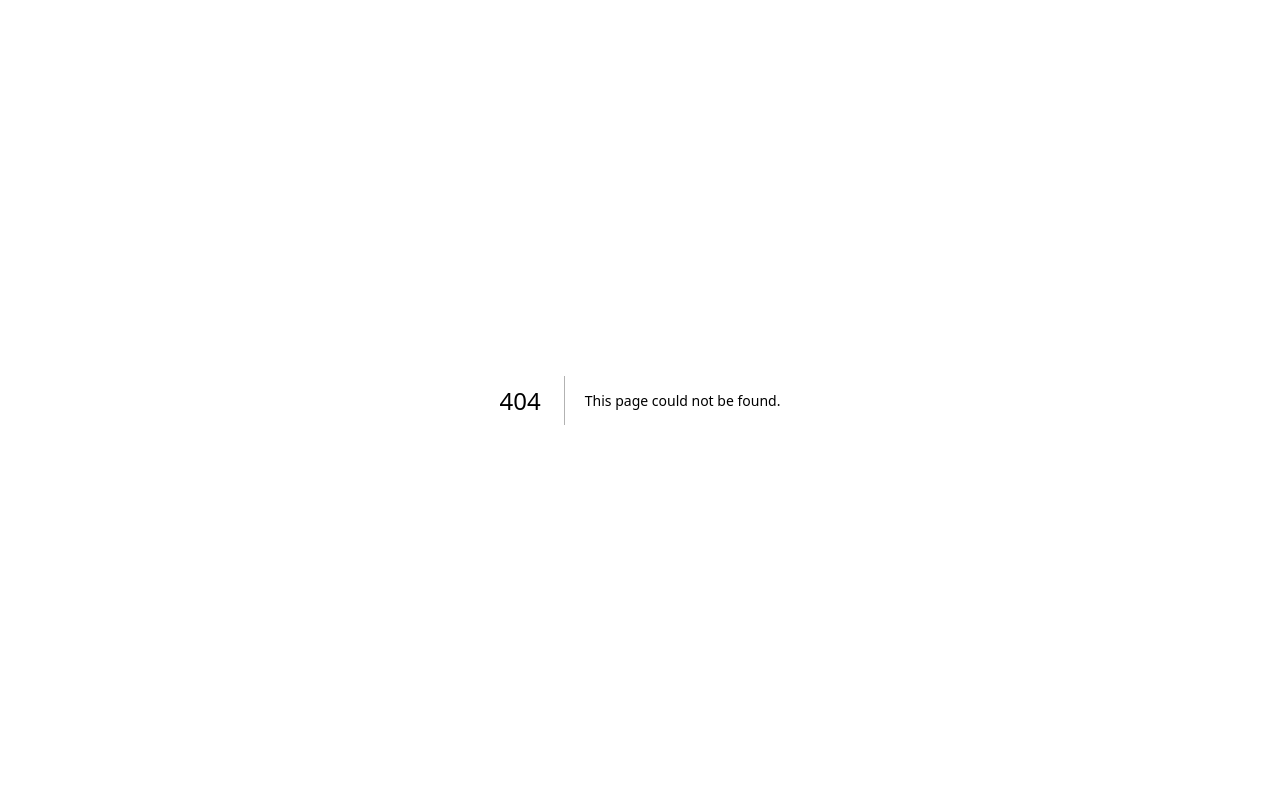
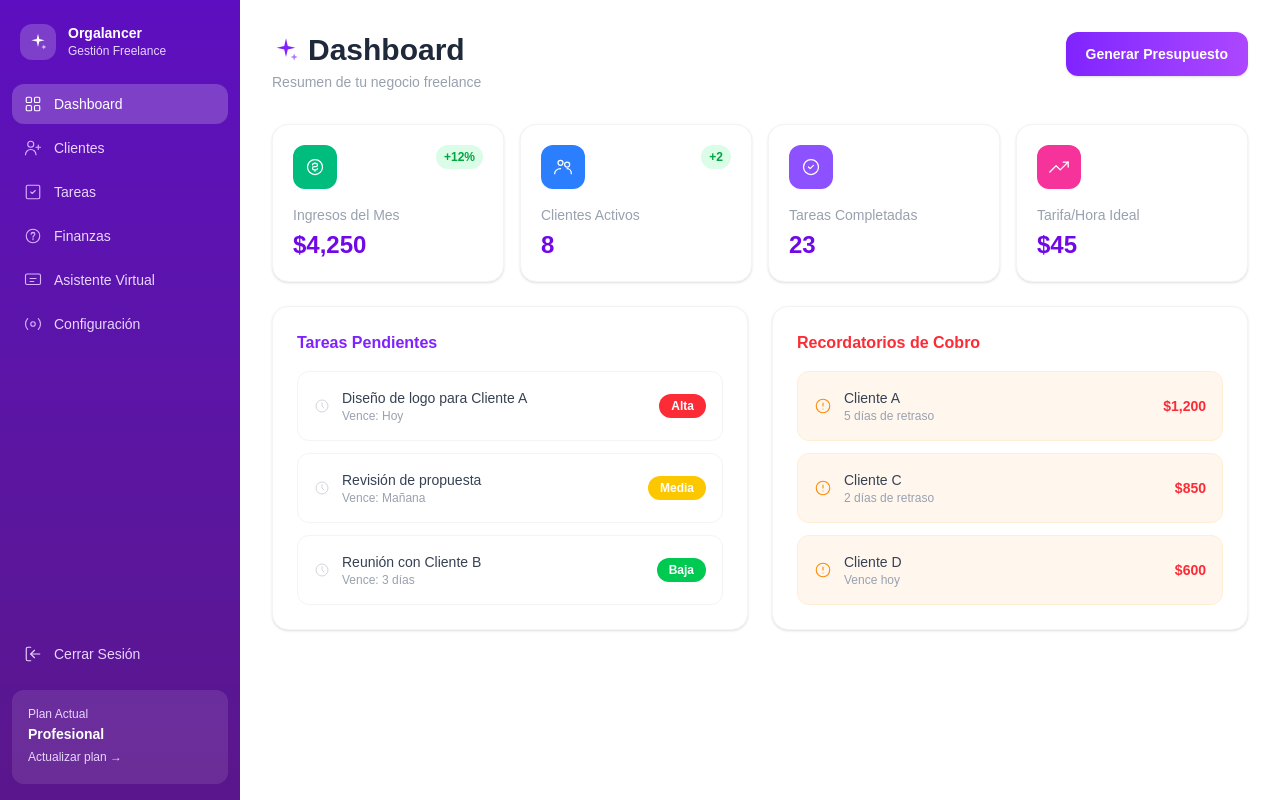
Before and after one commit to rivasofi/orgalancer_gdsi, a Next.js app in the folder frontend/: page /dashboard in a window 1280 px wide. Before the commit this address had no page. Built offline with nearby package versions, Linux system fonts and the light colour scheme; sample sign-in values are in the browser's storage.

Commit message:
feat(dashboard): implement UI layout for main dashboard (non-functional)

```diff
--- /dev/null
+++ b/frontend/app/(dashboard)/dashboard/_components/payment_reminders.tsx
@@ -0,0 +1,39 @@
+interface Reminder {
+  client: string;
+  detail: string;
+  amount: string;
+}
+
+const reminders: Reminder[] = [
+  { client: "Cliente A", detail: "5 días de retraso", amount: "$1,200" },
+  { client: "Cliente C", detail: "2 días de retraso", amount: "$850"   },
+  { client: "Cliente D", detail: "Vence hoy",         amount: "$600"   },
+];
+
+export default function PaymentReminders() {
+  return (
+    <div className="bg-white rounded-2xl p-6 shadow-sm border border-gray-100">
+      <h2 className="text-red-500 font-bold text-base mb-4">Recordatorios de Cobro</h2>
+      <div className="space-y-3">
+        {reminders.map((r) => (
+          <div
+            key={r.client}
+            className="flex items-center justify-between p-4 rounded-xl bg-orange-50 border border-orange-100"
+          >
+            <div className="flex items-center gap-3">
+              <svg width="18" height="18" fill="none" viewBox="0 0 24 24" className="text-orange-400 shrink-0">
+                <circle cx="12" cy="12" r="9" stroke="currentColor" strokeWidth="1.5" />
+                <path d="M12 8v4M12 16h.01" stroke="currentColor" strokeWidth="1.5" strokeLinecap="round" />
+              </svg>
+              <div>
+                <p className="text-gray-700 text-sm font-medium">{r.client}</p>
+                <p className="text-gray-400 text-xs">{r.detail}</p>
+              </div>
+            </div>
+            <span className="text-red-500 font-bold text-sm">{r.amount}</span>
+          </div>
+        ))}
+      </div>
+    </div>
+  );
+}
--- /dev/null
+++ b/frontend/app/(dashboard)/dashboard/_components/pending_tasks.tsx
@@ -0,0 +1,47 @@
+const PRIORITY_STYLES: Record<string, string> = {
+  Alta:  "bg-red-500 text-white",
+  Media: "bg-yellow-400 text-white",
+  Baja:  "bg-green-500 text-white",
+};
+
+interface Task {
+  title: string;
+  due: string;
+  priority: "Alta" | "Media" | "Baja";
+}
+
+const tasks: Task[] = [
+  { title: "Diseño de logo para Cliente A", due: "Vence: Hoy",     priority: "Alta"  },
+  { title: "Revisión de propuesta",         due: "Vence: Mañana",  priority: "Media" },
+  { title: "Reunión con Cliente B",         due: "Vence: 3 días",  priority: "Baja"  },
+];
+
+export default function PendingTasks() {
+  return (
+    <div className="bg-white rounded-2xl p-6 shadow-sm border border-gray-100">
+      <h2 className="text-violet-600 font-bold text-base mb-4">Tareas Pendientes</h2>
+      <div className="space-y-3">
+        {tasks.map((task) => (
+          <div
+            key={task.title}
+            className="flex items-center justify-between p-4 rounded-xl border border-gray-100 hover:border-violet-100 hover:bg-violet-50/30 transition-colors"
+          >
+            <div className="flex items-center gap-3">
+              <svg width="16" height="16" fill="none" viewBox="0 0 24 24" className="text-gray-300 shrink-0">
+                <circle cx="12" cy="12" r="9" stroke="currentColor" strokeWidth="1.5" />
+                <path d="M12 7v5l3 3" stroke="currentColor" strokeWidth="1.5" strokeLinecap="round" />
+              </svg>
+              <div>
+                <p className="text-gray-700 text-sm font-medium">{task.title}</p>
+                <p className="text-gray-400 text-xs">{task.due}</p>
+              </div>
+            </div>
+            <span className={`text-xs font-semibold px-3 py-1 rounded-full ${PRIORITY_STYLES[task.priority]}`}>
+              {task.priority}
+            </span>
+          </div>
+        ))}
+      </div>
+    </div>
+  );
+}
--- /dev/null
+++ b/frontend/app/(dashboard)/dashboard/_components/stat_card.tsx
@@ -0,0 +1,34 @@
+interface StatCardProps {
+  icon: React.ReactNode;
+  icon_bg: string;
+  label: string;
+  value: string;
+  badge?: string;
+  badge_color?: string;
+}
+
+export default function StatCard({
+  icon,
+  icon_bg,
+  label,
+  value,
+  badge,
+  badge_color = "bg-green-100 text-green-600",
+}: StatCardProps) {
+  return (
+    <div className="bg-white rounded-2xl p-5 shadow-sm border border-gray-100">
+      <div className="flex items-start justify-between mb-4">
+        <div className={`w-11 h-11 rounded-xl flex items-center justify-center ${icon_bg}`}>
+          {icon}
+        </div>
+        {badge && (
+          <span className={`text-xs font-semibold px-2 py-1 rounded-full ${badge_color}`}>
+            {badge}
+          </span>
+        )}
+      </div>
+      <p className="text-gray-400 text-sm mb-1">{label}</p>
+      <p className="text-violet-700 text-2xl font-bold">{value}</p>
+    </div>
+  );
+}
--- /dev/null
+++ b/frontend/app/(dashboard)/dashboard/page.tsx
@@ -0,0 +1,90 @@
+import StatCard from "./_components/stat_card";
+import PendingTasks from "./_components/pending_tasks";
+import PaymentReminders from "./_components/payment_reminders";
+
+const stats = [
+  {
+    icon_bg: "bg-emerald-500",
+    icon: (
+      <svg width="20" height="20" fill="none" viewBox="0 0 24 24">
+        <circle cx="12" cy="12" r="9" stroke="white" strokeWidth="1.5" />
+        <path d="M12 7v1M12 16v1M9 9.5c0-1.1.9-2 2-2h2a2 2 0 0 1 0 4h-2a2 2 0 0 0 0 4h2a2 2 0 0 0 2-2" stroke="white" strokeWidth="1.5" strokeLinecap="round" />
+      </svg>
+    ),
+    label: "Ingresos del Mes",
+    value: "$4,250",
+    badge: "+12%",
+  },
+  {
+    icon_bg: "bg-blue-500",
+    icon: (
+      <svg width="20" height="20" fill="none" viewBox="0 0 24 24">
+        <circle cx="9" cy="7" r="3" stroke="white" strokeWidth="1.5" />
+        <path d="M2 20c0-3.3 3.1-6 7-6" stroke="white" strokeWidth="1.5" strokeLinecap="round" />
+        <circle cx="17" cy="9" r="3" stroke="white" strokeWidth="1.5" />
+        <path d="M22 20c0-3.3-2.2-6-5-6" stroke="white" strokeWidth="1.5" strokeLinecap="round" />
+      </svg>
+    ),
+    label: "Clientes Activos",
+    value: "8",
+    badge: "+2",
+  },
+  {
+    icon_bg: "bg-violet-500",
+    icon: (
+      <svg width="20" height="20" fill="none" viewBox="0 0 24 24">
+        <path d="M9 12l2 2 4-4" stroke="white" strokeWidth="1.5" strokeLinecap="round" strokeLinejoin="round" />
+        <circle cx="12" cy="12" r="9" stroke="white" strokeWidth="1.5" />
+      </svg>
+    ),
+    label: "Tareas Completadas",
+    value: "23",
+  },
+  {
+    icon_bg: "bg-pink-500",
+    icon: (
+      <svg width="20" height="20" fill="none" viewBox="0 0 24 24">
+        <polyline points="23 6 13.5 15.5 8.5 10.5 1 18" stroke="white" strokeWidth="1.5" strokeLinecap="round" strokeLinejoin="round" />
+        <polyline points="17 6 23 6 23 12" stroke="white" strokeWidth="1.5" strokeLinecap="round" strokeLinejoin="round" />
+      </svg>
+    ),
+    label: "Tarifa/Hora Ideal",
+    value: "$45",
+  },
+];
+
+export default function DashboardPage() {
+  return (
+    <>
+      {/* Header */}
+      <div className="flex items-start justify-between mb-8">
+        <div>
+          <h1 className="text-3xl font-bold text-gray-800 flex items-center gap-2">
+            <svg width="28" height="28" viewBox="0 0 24 24" fill="none" className="text-violet-600">
+              <path d="M12 2L13.5 8.5L20 10L13.5 11.5L12 18L10.5 11.5L4 10L10.5 8.5L12 2Z" fill="currentColor" />
+              <path d="M19 15L19.8 17.2L22 18L19.8 18.8L19 21L18.2 18.8L16 18L18.2 17.2L19 15Z" fill="currentColor" opacity="0.6" />
+            </svg>
+            Dashboard
+          </h1>
+          <p className="text-gray-400 text-sm mt-1">Resumen de tu negocio freelance</p>
+        </div>
+        <button className="bg-gradient-to-r from-violet-600 to-purple-500 text-white text-sm font-semibold px-5 py-3 rounded-xl shadow hover:opacity-90 transition-opacity">
+          Generar Presupuesto
+        </button>
+      </div>
+
+      {/* Stat cards */}
+      <div className="grid grid-cols-4 gap-4 mb-6">
+        {stats.map((stat) => (
+          <StatCard key={stat.label} {...stat} />
+        ))}
+      </div>
+
+      {/* Bottom grid */}
+      <div className="grid grid-cols-2 gap-6">
+        <PendingTasks />
+        <PaymentReminders />
+      </div>
+    </>
+  );
+}
```
